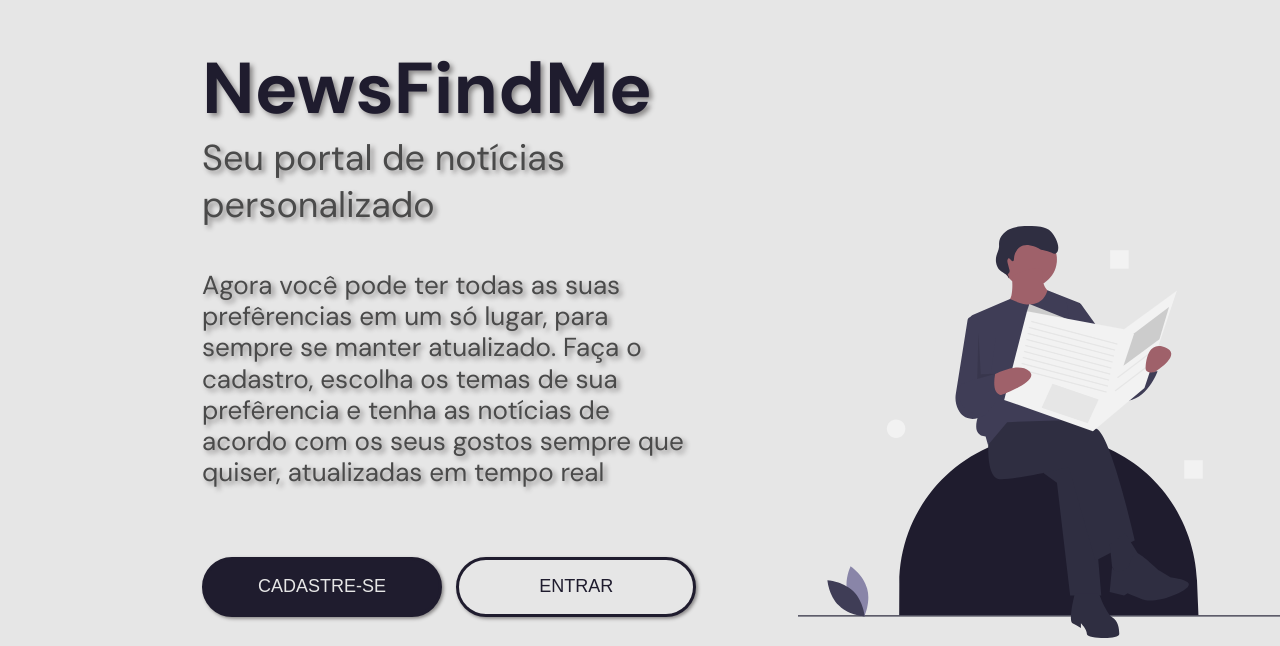
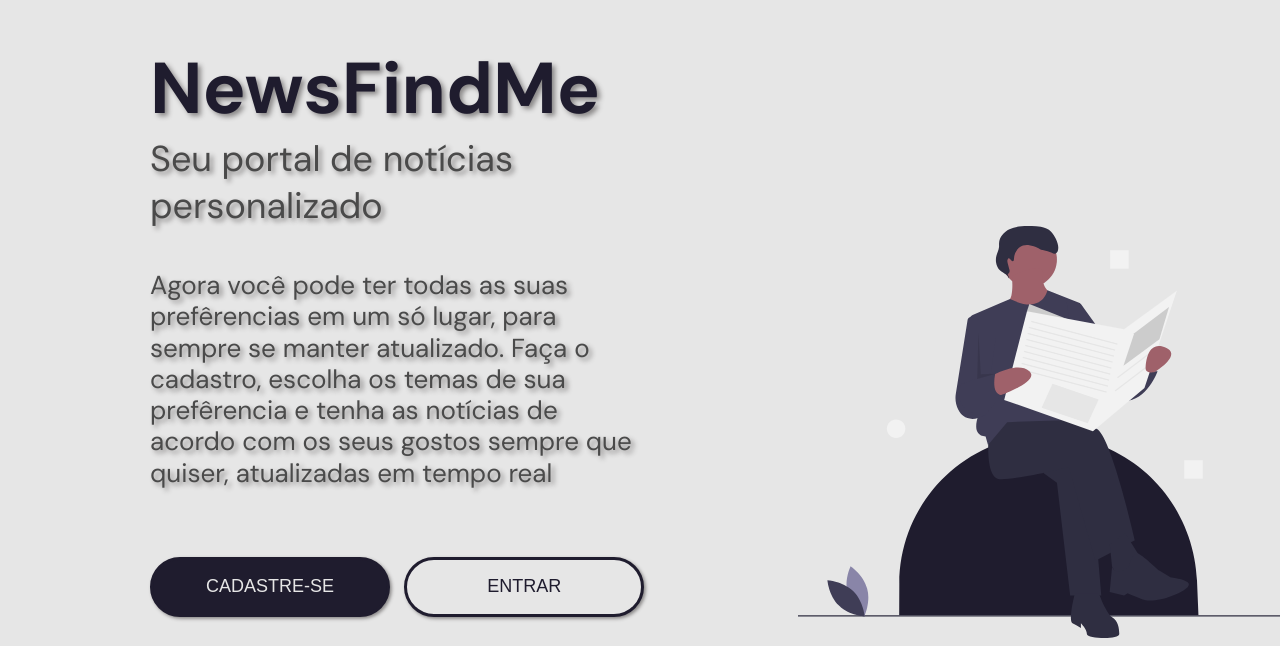
Before and after one commit to rogertraining/NewsFindMe, a plain HTML site: page src/interfaces/landing-page/landing-page.html in a window 1280 px wide. Shown: the part 156-802 px from the top of the page. Drawn offline with Linux system fonts and the light colour scheme.

Commit message:
ajustando margem

```diff
--- a/src/interfaces/landing-page/css/landing-page.css
+++ b/src/interfaces/landing-page/css/landing-page.css
@@ -32,7 +32,7 @@ body .content {
 .container{
     width: 495px;
     height: 586px;
-    margin: 198px 202px 285px;
+    margin: 198px 150px 285px;
 
 }
 
@@ -47,7 +47,6 @@ h2{
     color: var(--grey);
     font-size: 36px;
     font-weight: normal;
-    line-height: 46.87px;
     margin-top: 0;
 }
 
```
